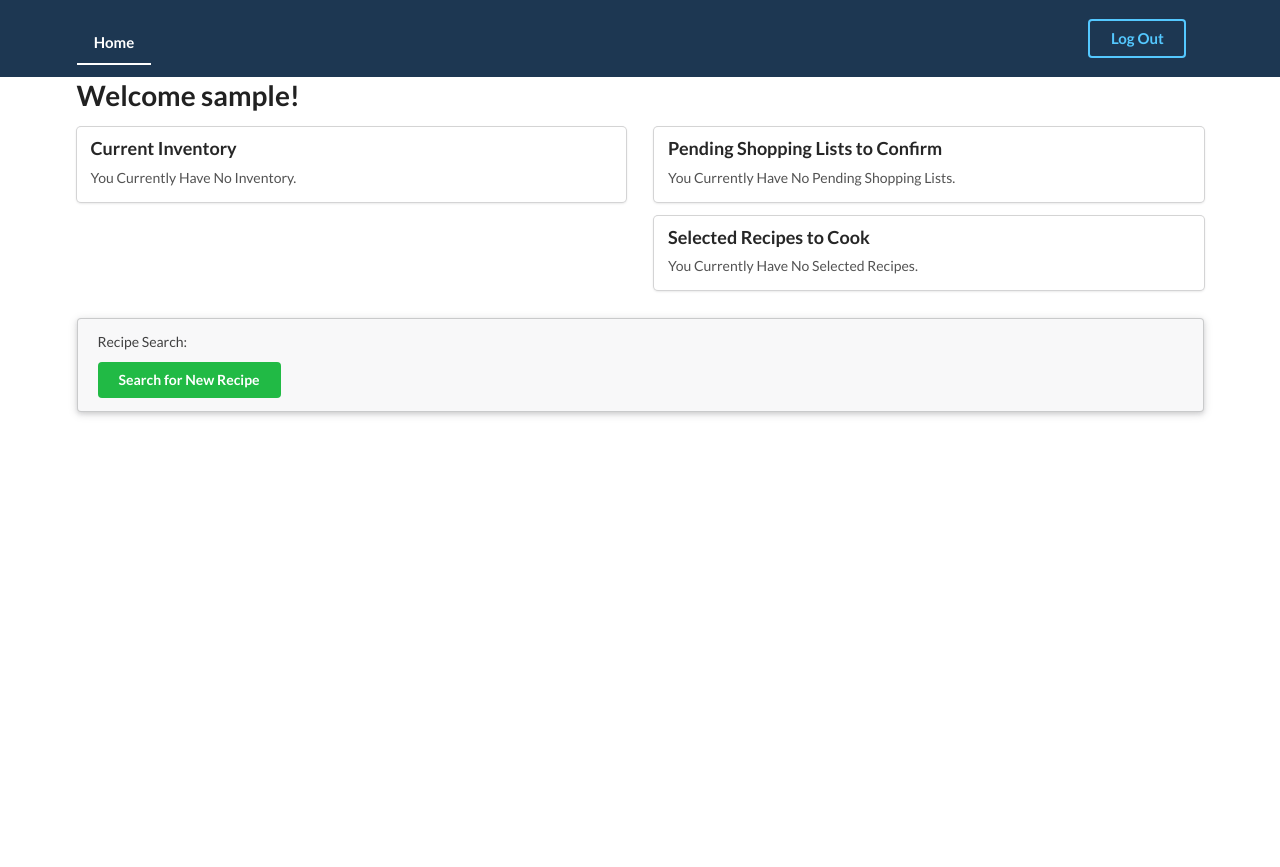
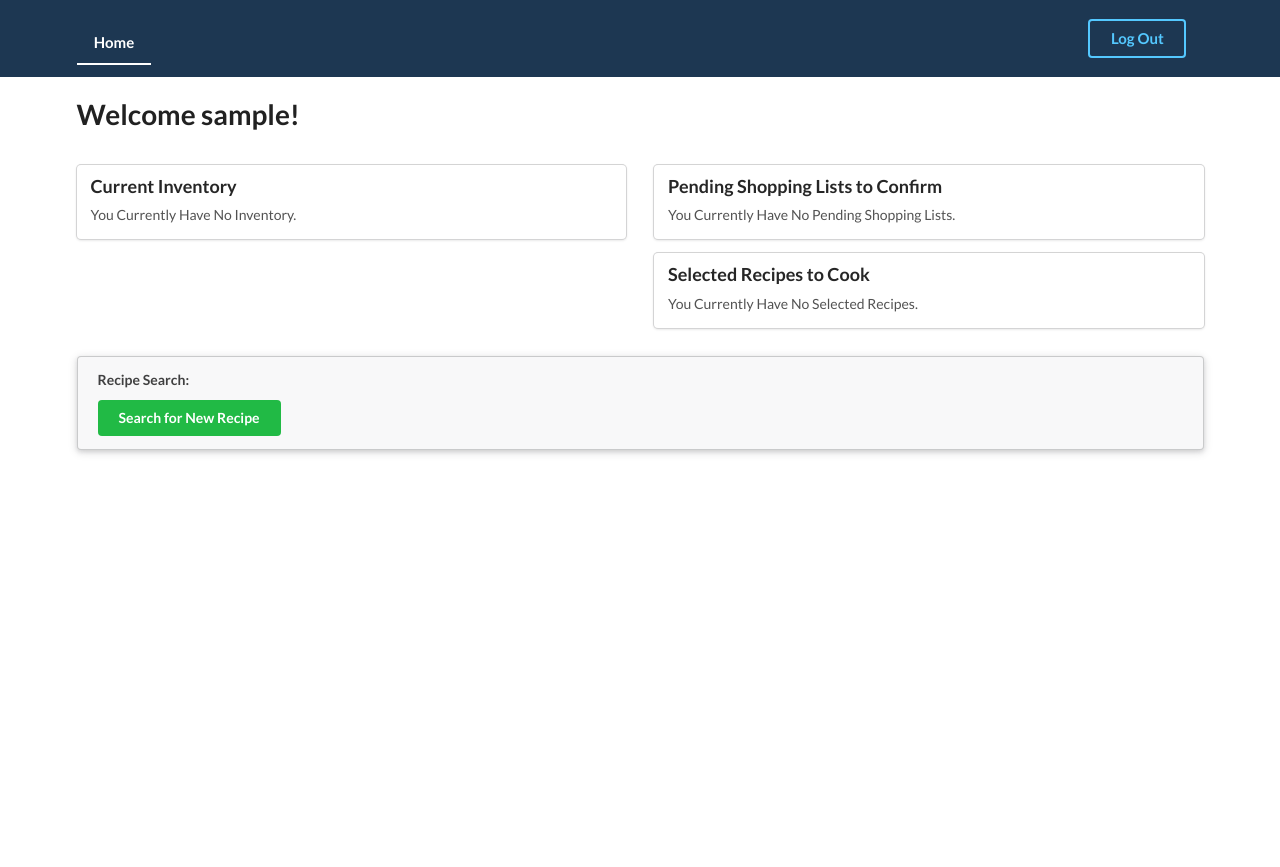
Before and after one commit to katliang/hackbright-project, a Flask app: page /main in a window 1280 px wide. Run offline with Flask 2, Linux system fonts and the light colour scheme; the visitor is signed in with stand-in values (Sample User, id 1); data comes from the database, SQL or seed files in the repository; data that the repository does not hold is empty; some libraries are stand-ins or nearby versions; some web fonts are replaced.

Commit message:
minor style fixes

```diff
--- a/server.py
+++ b/server.py
@@ -69,7 +69,6 @@ def login_process():
         check_password = check_user.check_password(password)
         if check_password:
             session['user_id'] = check_user.user_id
-            flash("You are logged in")
             return redirect("/main")
         else:
             flash("Incorrect username and/or password. Please try again.")
--- a/static/css/styles.css
+++ b/static/css/styles.css
@@ -30,10 +30,11 @@
      border-width: 0px;
 }
 
-.ui.card, .ui.cards>.card.confirm-list{
-     width: 500px;
-}
-
 .top-header {
     padding-top: 3cm;
 }
+
+.page-header {
+    padding-top: 0.5cm;
+    padding-bottom: 0.5cm;
+}
--- a/templates/main.html
+++ b/templates/main.html
@@ -4,7 +4,7 @@
 
 {% block content %}
 <div class="ui container">
-    <h1>Welcome {{ current_user }}!</h1>
+    <h1 class="page-header">Welcome {{ current_user }}!</h1>
 <div class="ui stackable grid">
   <div class="eight wide column">
 
@@ -58,7 +58,7 @@
   </div>
   <div class="sixteen wide column">
       <div class="ui floating message">
-  <p>Recipe Search:</p>
+  <p><b>Recipe Search:</b></p>
       {% if current_ingredients|length > 0 %}
             <a href="/display_inventory" class="ui grey button">Search by Ingredient(s)</a>
         {% endif %}
--- a/templates/new-search.html
+++ b/templates/new-search.html
@@ -7,7 +7,7 @@
     <div class="ui grid">
         <div class="four wide column"></div>
         <div class="eight wide column">
-            <h2>Search For a New Recipe:</h2>
+            <h2 class="page-header">Search For a New Recipe:</h2>
             <form action="/recipes">
                 <!-- Diet restrictions -->
                 <div class="ui form">
--- a/templates/recipes.html
+++ b/templates/recipes.html
@@ -7,7 +7,7 @@
     <div class="ui stackable grid">
         <div class="row">
             <div class="sixteen wide column centered">
-                <h2>Recipe Search Results</h2>
+                <h2 class="page-header">Recipe Search Results</h2>
                 <p>Select Recipe(s) You Want to Cook:</p>
             </div>
         </div>
```
Also changed, not shown: templates/list_confirmation.html (+4 -4 lines), templates/login.html (+1 -14 lines), templates/shopping.html (+7 -4 lines).
